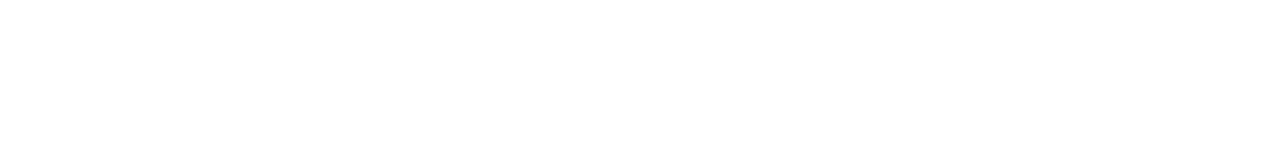
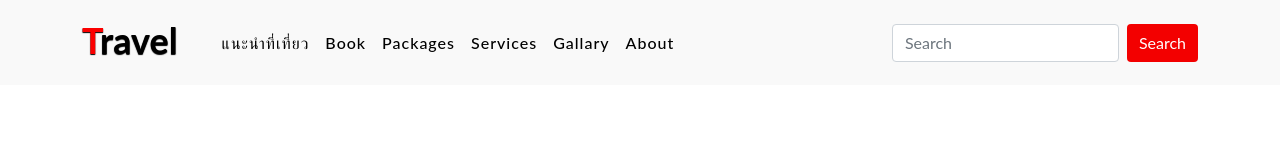
Before and after one commit to nuttachat/My-Travel-Website01-, a plain HTML site: page news.html in a window 1280 px wide. Drawn offline with nearby package versions, Linux system fonts and the light colour scheme.

Commit message:
Update news.html

```diff
--- a/news.html
+++ b/news.html
@@ -23,7 +23,47 @@
 </head>
 
 <body>
+    <div class="container1">
+        <!--Navbar Start-->
+        <nav class="navbar navbar-expand-lg" id="navbar">
+            <div class="container">
+                <a class="navbar-brand" href="index.html" id="logo"><span>T</span>ravel</a>
+                <button class="navbar-toggler" type="button" data-bs-toggle="collapse" data-bs-target="#mynavbar">
+        <span><i class="fa-solid fa-bars"></i></span>
+      </button>
+                <div class="collapse navbar-collapse " id="mynavbar">
+                    <ul class="navbar-nav me-auto ">
+                        <li class="nav-item ">
+                            <a class="nav-link active " href="news.html">แนะนำที่เที่ยว</a>
+                        </li>
+                        <li class="nav-item ">
+                            <a class="nav-link " href="#book ">Book</a>
+                        </li>
+                        <li class="nav-item ">
+                            <a class="nav-link " href="#book ">Packages</a>
+                        </li>
+                        <li class="nav-item ">
+                            <a class="nav-link " href="#services ">Services</a>
+                        </li>
+                        <li class="nav-item ">
+                            <a class="nav-link " href="#gallary ">Gallary</a>
+                        </li>
+                        <li class="nav-item ">
+                            <a class="nav-link " href="#about ">About</a>
+                        </li>
 
+                    </ul>
+                    <form class="d-flex ">
+                        <input class="form-control me-2 " type="text " placeholder="Search ">
+                        <button class="btn btn-primary " type="button ">Search</button>
+                    </form>
+                </div>
+            </div>
+        </nav>
+    </div>
 </body>
 
 </html>
+</body>
+
+</html>
```
